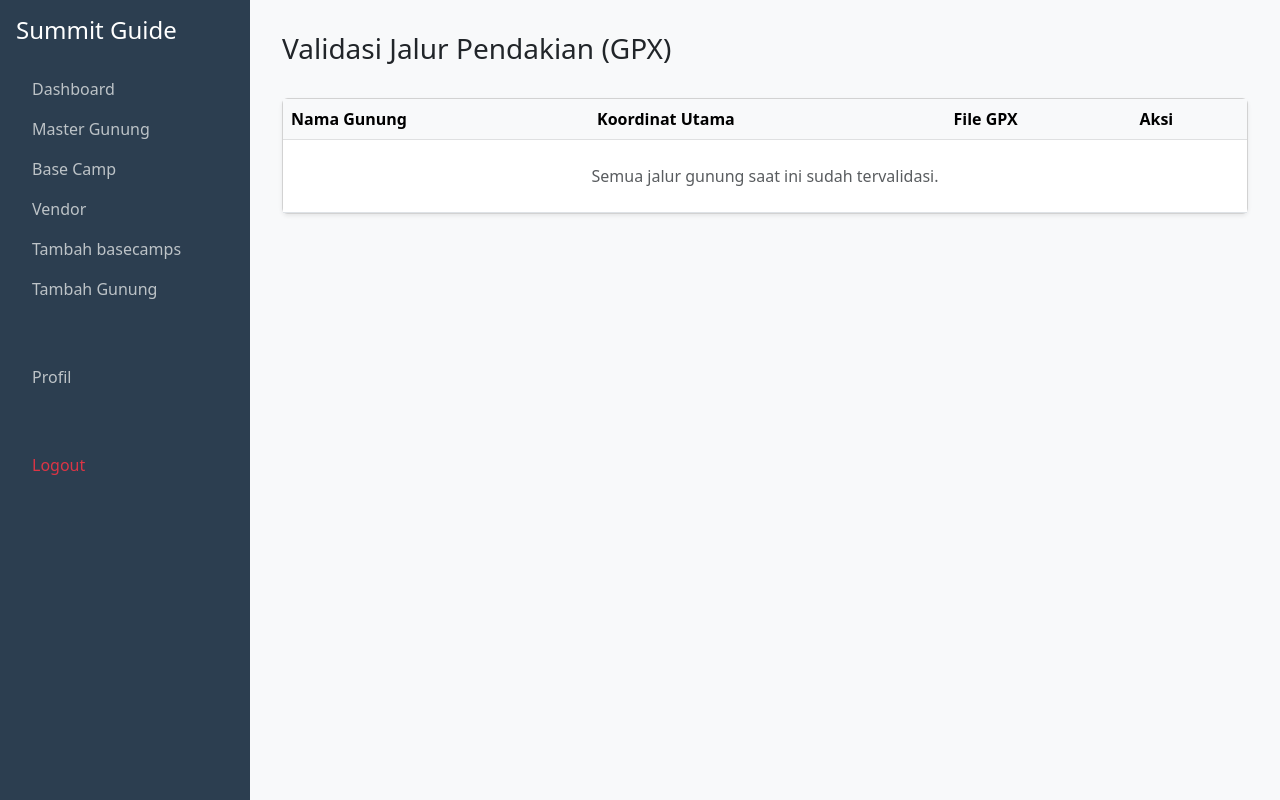
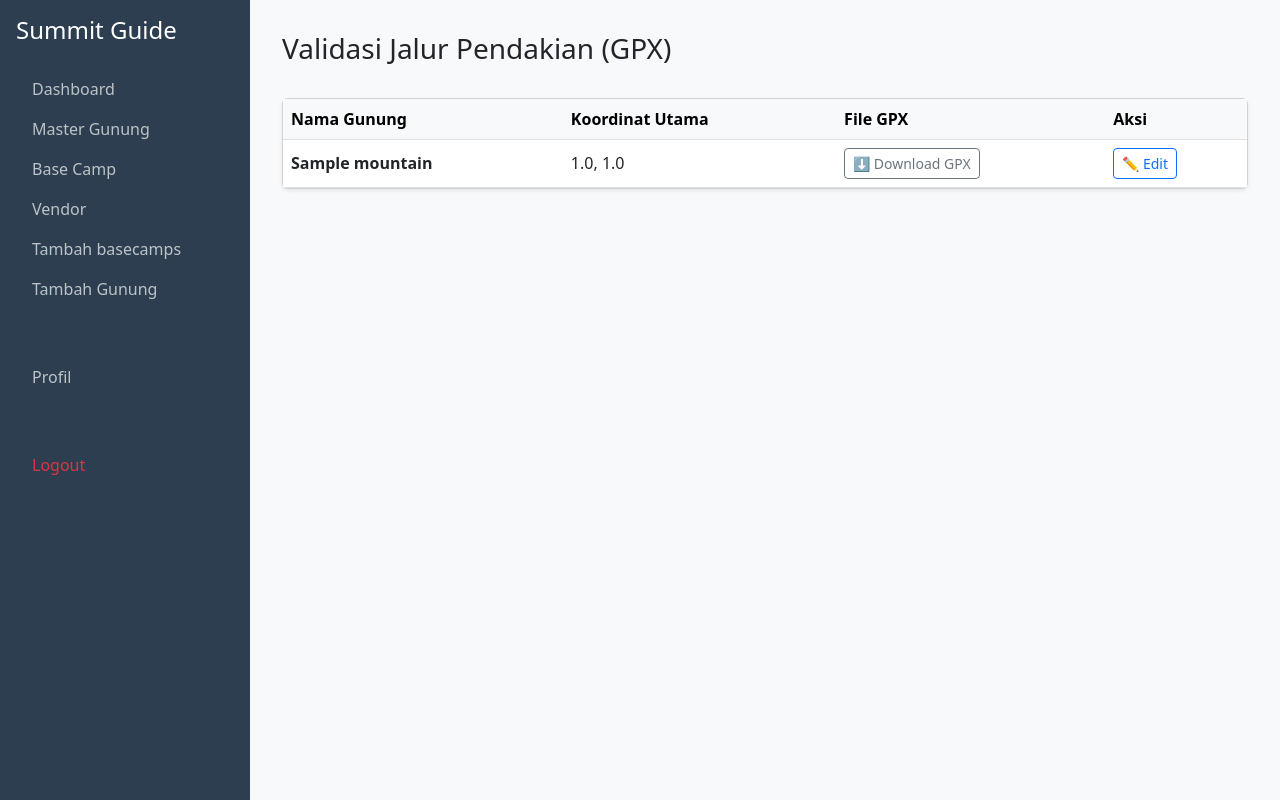
Before and after one commit to AdityaPray/summiteguide, a Flask app: page /admin/gpx in a window 1280 px wide. Run offline with Flask 3, Linux system fonts and the light colour scheme; a user stored in the database is signed in; tables that the repository leaves empty hold one stand-in row (values such as "Sample post").

Commit message:
penambahan edit data gunung

```diff
--- a/app.py
+++ b/app.py
@@ -585,8 +585,8 @@ def view_basecamps():
 @app.route('/admin/gpx', methods=['GET'])
 @admin_required
 def view_gpx():
-    unverified_mountains = Mountain.query.filter_by(is_verified=False).all()
-    return render_template('gpx.html', mountains=unverified_mountains)
+    all_mountains = Mountain.query.order_by(Mountain.name).all()
+    return render_template('gpx.html', mountains=all_mountains)
 
 
 @admin_bp.route('/admin/mountains/<int:mountain_id>/verify-gpx', methods=['POST'])
@@ -598,6 +598,38 @@ def verify_gpx(mountain_id):
     mountain.is_verified = data.get('is_verified', True)
     db.session.commit()
     return jsonify({"message": f"GPX untuk gunung {mountain.name} telah diverifikasi."})
+
+@admin_bp.route('/admin/mountains/<int:mountain_id>/update', methods=['POST'])
+@admin_required
+def update_mountain(mountain_id):
+    mountain = Mountain.query.get_or_404(mountain_id)
+
+    name = request.form.get('name')
+    lat = request.form.get('latitude')
+    lng = request.form.get('longitude')
+    description = request.form.get('description')
+
+    if not name:
+        return jsonify({"message": "Nama gunung wajib diisi"}), 400
+
+    mountain.name = name
+    mountain.location_lat = float(lat) if lat else None
+    mountain.location_long = float(lng) if lng else None
+    mountain.description = description
+
+    # Ganti file GPX hanya jika user upload file baru
+    gpx_file = request.files.get('gpx_file')
+    if gpx_file and gpx_file.filename != '':
+        uploaded_url = upload_file_to_supabase(gpx_file, folder="gpx")
+        if uploaded_url:
+            mountain.gpx_data = uploaded_url
+
+    try:
+        db.session.commit()
+        return jsonify({"message": f"Data gunung {mountain.name} berhasil diperbarui."}), 200
+    except Exception as e:
+        db.session.rollback()
+        return jsonify({"message": "Gagal memperbarui data gunung", "error": str(e)}), 500
 
 
 @admin_bp.route('/admin/vendors/verify/<int:user_id>', methods=['POST'])
--- a/templates/base.html
+++ b/templates/base.html
@@ -48,5 +48,7 @@
         {% endwith %}
         {% block content %}{% endblock %}
     </main>
+
+    <script src="https://cdn.jsdelivr.net/npm/bootstrap@5.3.0/dist/js/bootstrap.bundle.min.js"></script>
 </body>
 </html>
--- a/templates/gpx.html
+++ b/templates/gpx.html
@@ -27,14 +27,20 @@
                         </a>
                     </td>
                     <td class="align-middle">
-                        <button onclick="verifyGpx('{{ mountain.id }}')" class="btn btn-sm btn-success">
-                            ✓ Publikasikan Jalur
+                        <button class="btn btn-sm btn-outline-primary btn-edit-mountain" data-bs-toggle="modal"
+                            data-bs-target="#editMountainModal" data-id="{{ mountain.id }}"
+                            data-name="{{ mountain.name }}"
+                            data-lat="{{ mountain.location_lat if mountain.location_lat is not none else '' }}"
+                            data-lng="{{ mountain.location_long if mountain.location_long is not none else '' }}"
+                            data-description="{{ mountain.description or '' }}">
+                            ✏️ Edit
                         </button>
                     </td>
                 </tr>
                 {% else %}
                 <tr>
-                    <td colspan="4" class="text-center py-4 text-muted">Semua jalur gunung saat ini sudah tervalidasi.</td>
+                    <td colspan="4" class="text-center py-4 text-muted">Semua jalur gunung saat ini sudah tervalidasi.
+                    </td>
                 </tr>
                 {% endfor %}
             </tbody>
@@ -42,17 +48,81 @@
     </div>
 </div>
 
+<!-- Modal Edit Gunung -->
+<div class="modal fade" id="editMountainModal" tabindex="-1" aria-hidden="true">
+    <div class="modal-dialog">
+        <div class="modal-content">
+            <form id="editMountainForm" onsubmit="submitEditMountain(event)">
+                <div class="modal-header">
+                    <h5 class="modal-title">Edit Data Gunung</h5>
+                    <button type="button" class="btn-close" data-bs-dismiss="modal" aria-label="Close"></button>
+                </div>
+                <div class="modal-body">
+                    <input type="hidden" id="edit_mountain_id" name="mountain_id">
+
+                    <div class="mb-3">
+                        <label class="form-label">Nama Gunung</label>
+                        <input type="text" class="form-control" id="edit_name" name="name" required>
+                    </div>
+
+                    <div class="row">
+                        <div class="col-md-6 mb-3">
+                            <label class="form-label">Latitude</label>
+                            <input type="text" class="form-control" id="edit_lat" name="latitude">
+                        </div>
+                        <div class="col-md-6 mb-3">
+                            <label class="form-label">Longitude</label>
+                            <input type="text" class="form-control" id="edit_lng" name="longitude">
+                        </div>
+                    </div>
+
+                    <div class="mb-3">
+                        <label class="form-label">Deskripsi</label>
+                        <textarea class="form-control" id="edit_description" name="description" rows="3"></textarea>
+                    </div>
+
+                    <div class="mb-3">
+                        <label class="form-label">Ganti File GPX (opsional)</label>
+                        <input type="file" class="form-control" id="edit_gpx_file" name="gpx_file" accept=".gpx">
+                        <small class="text-muted">Kosongkan jika tidak ingin mengganti file GPX.</small>
+                    </div>
+                </div>
+                <div class="modal-footer">
+                    <button type="button" class="btn btn-secondary" data-bs-dismiss="modal">Batal</button>
+                    <button type="submit" class="btn btn-primary">Simpan Perubahan</button>
+                </div>
+            </form>
+        </div>
+    </div>
+</div>
+
 <script>
-async function verifyGpx(mountainId) {
-    if(confirm('Publikasikan jalur ini? Jalur ini akan langsung terlihat di peta pendaki.')) {
+    document.querySelectorAll('.btn-edit-mountain').forEach(btn => {
+        btn.addEventListener('click', () => {
+            document.getElementById('edit_mountain_id').value = btn.dataset.id;
+            document.getElementById('edit_name').value = btn.dataset.name;
+            document.getElementById('edit_lat').value = btn.dataset.lat;
+            document.getElementById('edit_lng').value = btn.dataset.lng;
+            document.getElementById('edit_description').value = btn.dataset.description;
+            document.getElementById('edit_gpx_file').value = '';
+        });
+    });
+
+    async function submitEditMountain(event) {
+        event.preventDefault();
+
+        const mountainId = document.getElementById('edit_mountain_id').value;
+        const form = document.getElementById('editMountainForm');
+        const formData = new FormData(form);
+
         try {
-            const response = await fetch(`/admin/mountains/${mountainId}/verify-gpx`, {
+            const response = await fetch(`/admin/mountains/${mountainId}/update`, {
                 method: 'POST',
-                headers: { 'Content-Type': 'application/json' },
-                body: JSON.stringify({ is_verified: true })
+                body: formData
             });
             const result = await response.json();
-            if(response.ok) {
+
+            if (response.ok) {
                 alert(result.message);
                 location.reload();
             } else {
@@ -60,8 +130,29 @@ async function verifyGpx(mountainId) {
             }
         } catch (error) {
             console.error('Error:', error);
+            alert('Terjadi kesalahan saat menyimpan perubahan.');
         }
     }
-}
+
+    async function verifyGpx(mountainId) {
+        if (confirm('Publikasikan jalur ini? Jalur ini akan langsung terlihat di peta pendaki.')) {
+            try {
+                const response = await fetch(`/admin/mountains/${mountainId}/verify-gpx`, {
+                    method: 'POST',
+                    headers: { 'Content-Type': 'application/json' },
+                    body: JSON.stringify({ is_verified: true })
+                });
+                const result = await response.json();
+                if (response.ok) {
+                    alert(result.message);
+                    location.reload();
+                } else {
+                    alert('Gagal: ' + result.message);
+                }
+            } catch (error) {
+                console.error('Error:', error);
+            }
+        }
+    }
 </script>
 {% endblock %}
```
